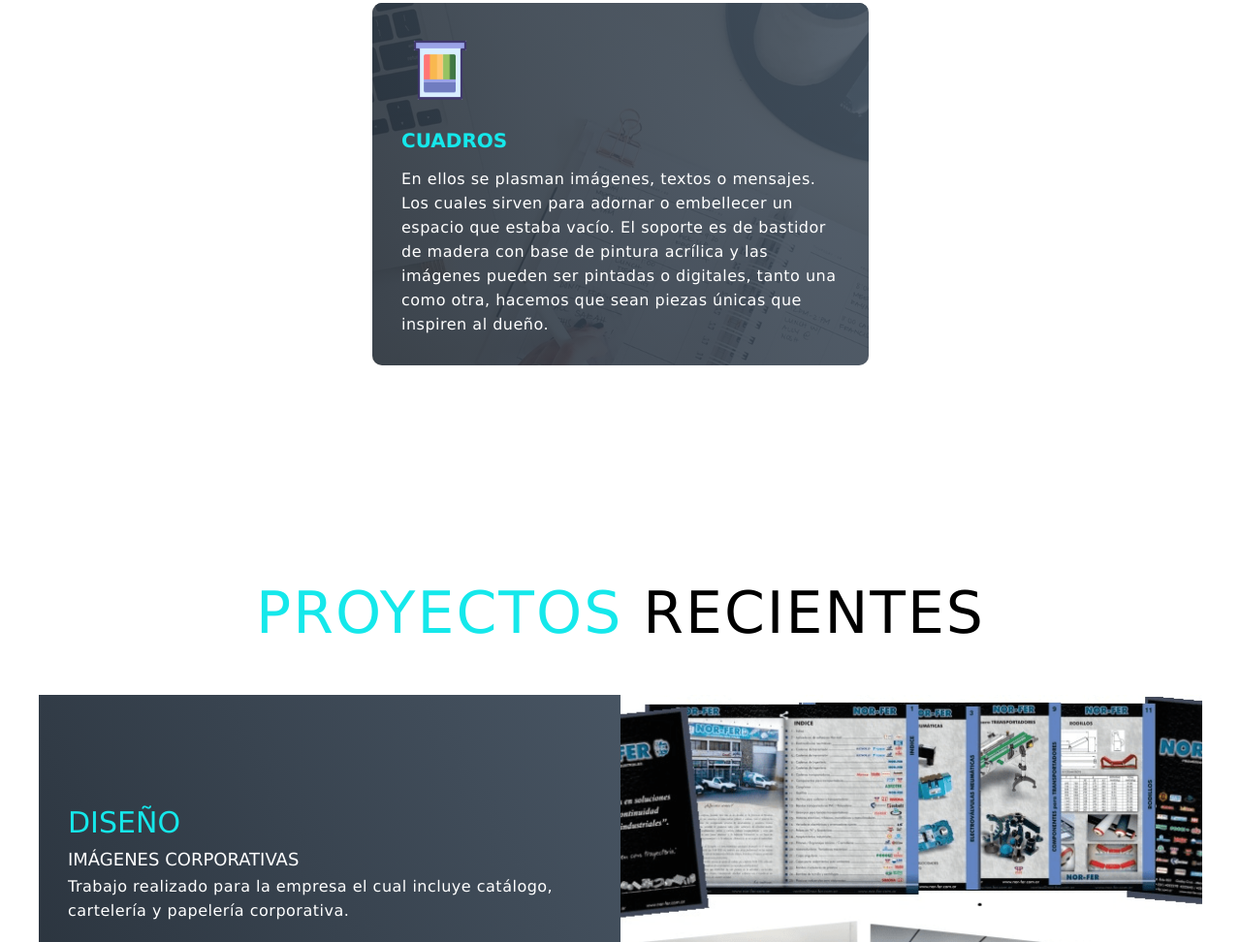
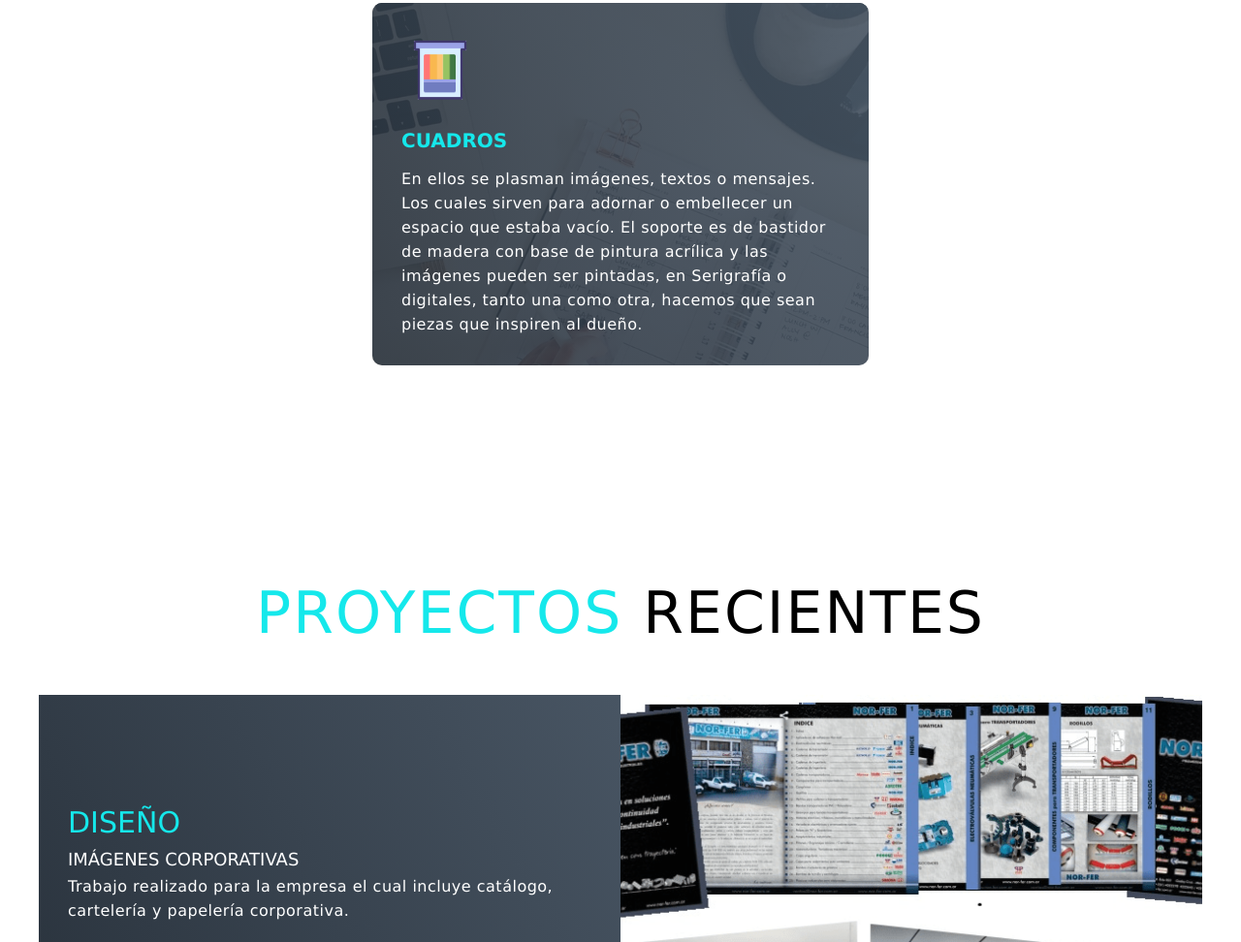
Before and after one commit to German-Valencia/website, a plain HTML site: page index.html in a window 1280 px wide. Shown: the part 2428-3400 px from the top of the page at 97% size. Drawn offline with Linux system fonts and the light colour scheme.

Commit message:
cristina10

```diff
--- a/index.html
+++ b/index.html
@@ -151,8 +151,10 @@
           <h2><span style="color: #15e8eb;">Serigrafía</span></h2>
           <p>
             Su descubrimiento se remonta a varios siglos; se ignora si fueron los chinos o los japoneses los primeros en
-            utilizarlo. <br> Entre las técnicas de impresión ésta es la que tiene mayor número de aplicaciones con tintas
-            mates, brillantes, fluorescentes, fosforescentes y transparentes. <br> Ésta técnica se aplica sobre cualquier
+            utilizarlo. <br> Entre las técnicas de impresión ésta es la que tiene mayor número de aplicaciones con
+            tintas
+            mates, brillantes, fluorescentes, fosforescentes y transparentes. <br> Ésta técnica se aplica sobre
+            cualquier
             soporte: papel, cartón,
             metal, plásticos, alto impacto, vidrios, cerámica, madera, cuero, corcho, globos, textil y calcomanías.
           </p>
@@ -165,7 +167,7 @@
           <p>
             En ellos se plasman imágenes, textos o mensajes. Los cuales sirven para adornar o embellecer un espacio que
             estaba vacío. El soporte es de bastidor de madera con base de pintura acrílica y las imágenes pueden ser
-            pintadas o digitales, tanto una como otra, hacemos que sean piezas únicas que inspiren al dueño.
+            pintadas, en Serigrafía o digitales, tanto una como otra, hacemos que sean piezas que inspiren al dueño.
           </p>
         </div>
 
```
